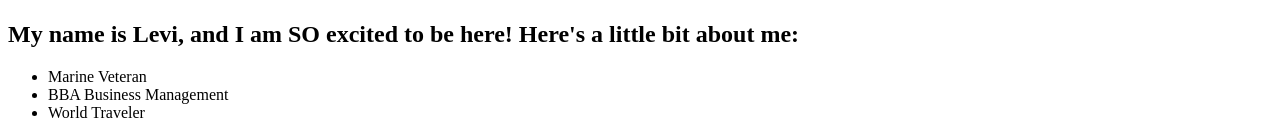
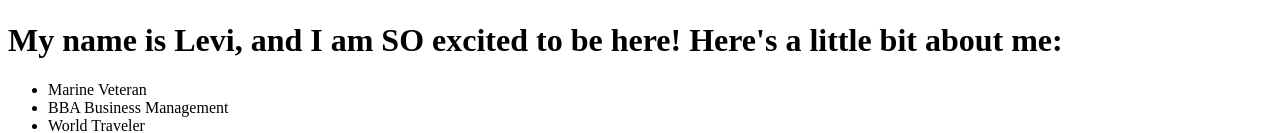
Before and after one commit to Levi-Bruner/Day-1, a plain HTML site: page index.html in a window 1280 px wide. Shown: the part 383-516 px from the top of the page. Drawn offline with Linux system fonts and the light colour scheme.

Commit message:
Header correction

```diff
--- a/index.html
+++ b/index.html
@@ -10,7 +10,7 @@
   <h1 class="red" id="whatevs">Here's Me! </h1>
   <p> <img src="https://scontent.fboi1-1.fna.fbcdn.net/v/t1.0-9/s960x960/80391690_10221731682826002_7670932734503550976_o.jpg?_nc_cat=103&_nc_ohc=6yk3ZBI1cRoAX8rPIzh&_nc_ht=scontent.fboi1-1.fna&_nc_tp=1002&oh=f5d696f4189bceb22f582d1463f257d7&oe=5ECF4696">
   </p>
-  <p><h2>My name is <strong>Levi,</strong> and I am SO excited to be here! Here's a little bit about me:</h2></p>
+  <p><h1>My name is <strong>Levi,</strong> and I am SO excited to be here! Here's a little bit about me:</h1></p>
   <ul>
       <li>Marine Veteran</li>
       <li>BBA Business Management</li>
```
